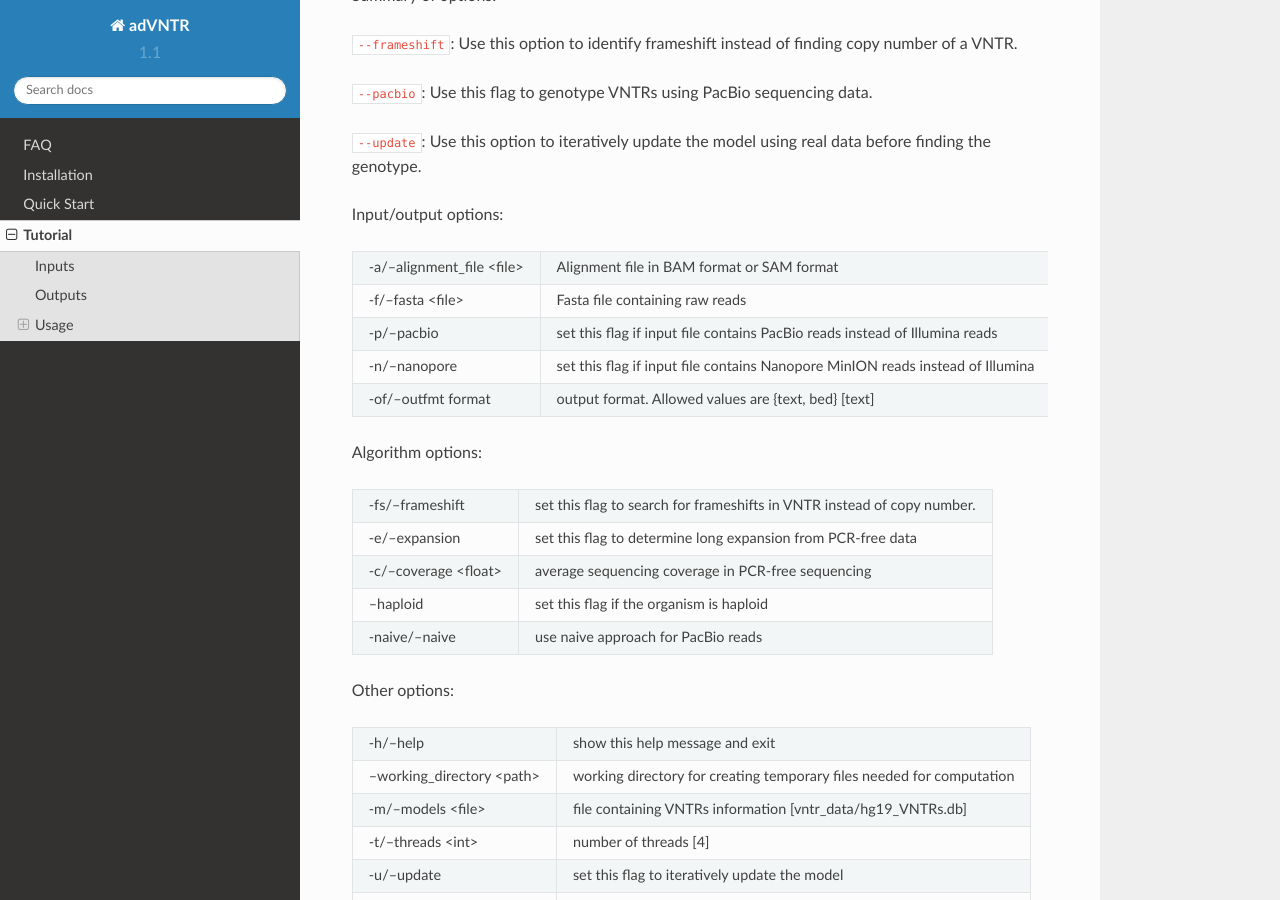
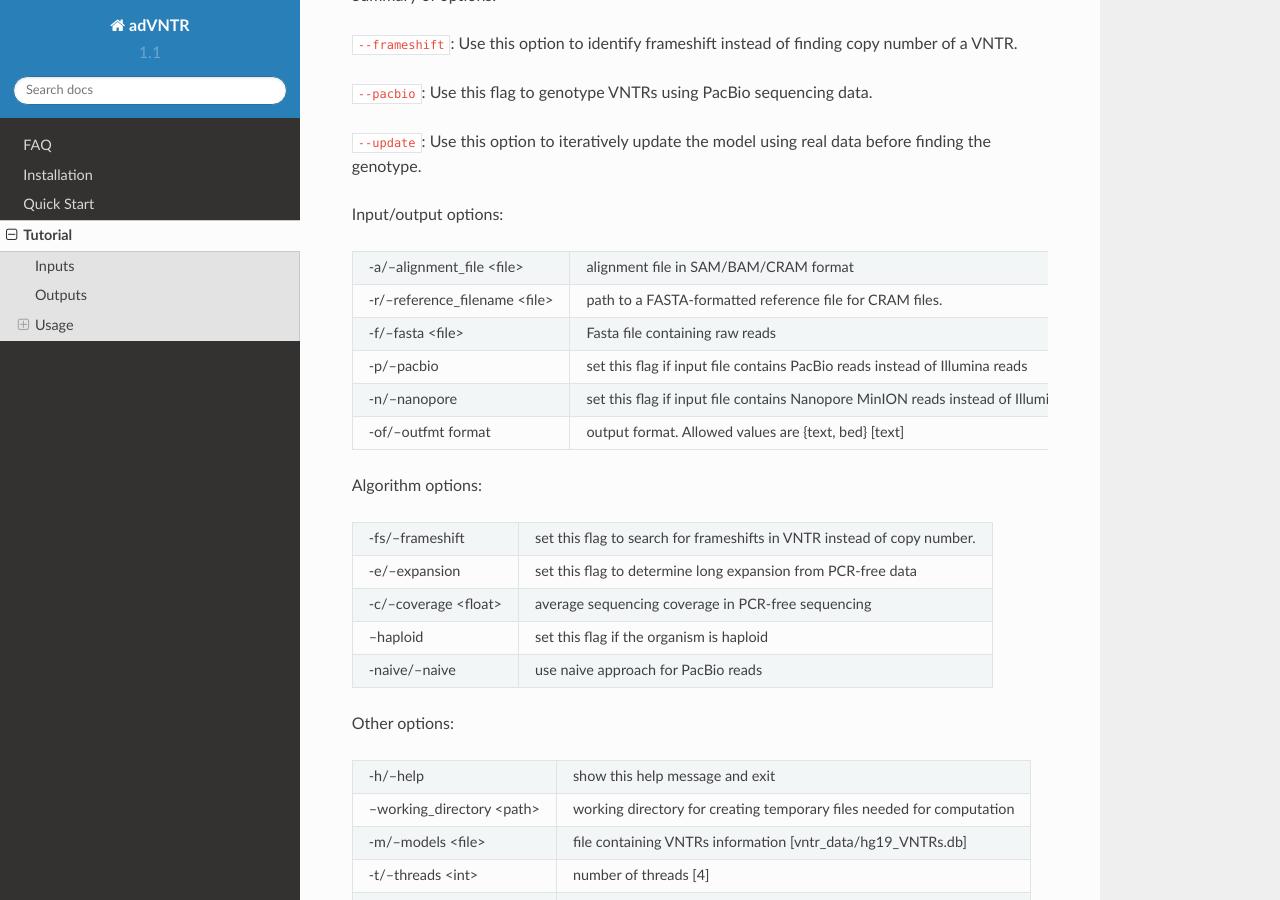
Before and after one commit to mehrdadbakhtiari/adVNTR, a Sphinx documentation site: the page built from docs/tutorial.rst, in a window 1280 px wide and 900 px high, scrolled down 1649 px. Built offline with Sphinx 7.4.7 and the Read the Docs theme 2.0.0, drawn with Linux system fonts in a browser that asks for light colours.

Commit message:
update docs for CRAM input files

```diff
--- a/docs/tutorial.rst
+++ b/docs/tutorial.rst
@@ -74,17 +74,19 @@ Summary of options:
 
 Input/output options:
 
-+---------------------------+--------------------------------------------------------------------------------+
-| -a/--alignment_file <file>| Alignment file in BAM format or SAM format                                     |
-+---------------------------+--------------------------------------------------------------------------------+
-| -f/--fasta <file>         | Fasta file containing raw reads                                                |
-+---------------------------+--------------------------------------------------------------------------------+
-| -p/--pacbio               | set this flag if input file contains PacBio reads instead of Illumina reads    |
-+---------------------------+--------------------------------------------------------------------------------+
-| -n/--nanopore             | set this flag if input file contains Nanopore MinION reads instead of Illumina |
-+---------------------------+--------------------------------------------------------------------------------+
-| -of/--outfmt format       | output format. Allowed values are {text, bed} [text]                           |
-+---------------------------+--------------------------------------------------------------------------------+
++-------------------------------+--------------------------------------------------------------------------------+
+| -a/--alignment_file <file>    | alignment file in SAM/BAM/CRAM format                                          |
++-------------------------------+--------------------------------------------------------------------------------+
+| -r/--reference_filename <file>| path to a FASTA-formatted reference file for CRAM files.                       |
++-------------------------------+--------------------------------------------------------------------------------+
+| -f/--fasta <file>             | Fasta file containing raw reads                                                |
++-------------------------------+--------------------------------------------------------------------------------+
+| -p/--pacbio                   | set this flag if input file contains PacBio reads instead of Illumina reads    |
++-------------------------------+--------------------------------------------------------------------------------+
+| -n/--nanopore                 | set this flag if input file contains Nanopore MinION reads instead of Illumina |
++-------------------------------+--------------------------------------------------------------------------------+
+| -of/--outfmt format           | output format. Allowed values are {text, bed} [text]                           |
++-------------------------------+--------------------------------------------------------------------------------+
 
 Algorithm options:
 
```
